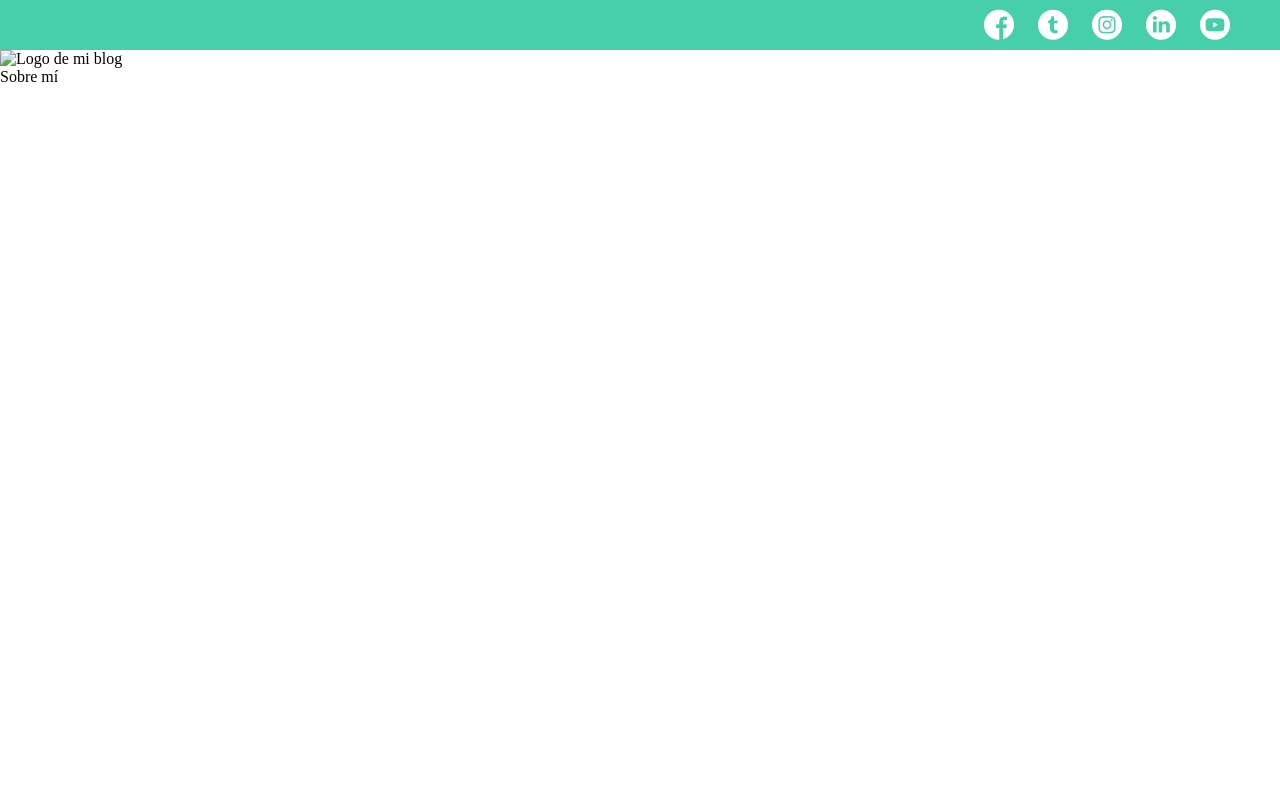
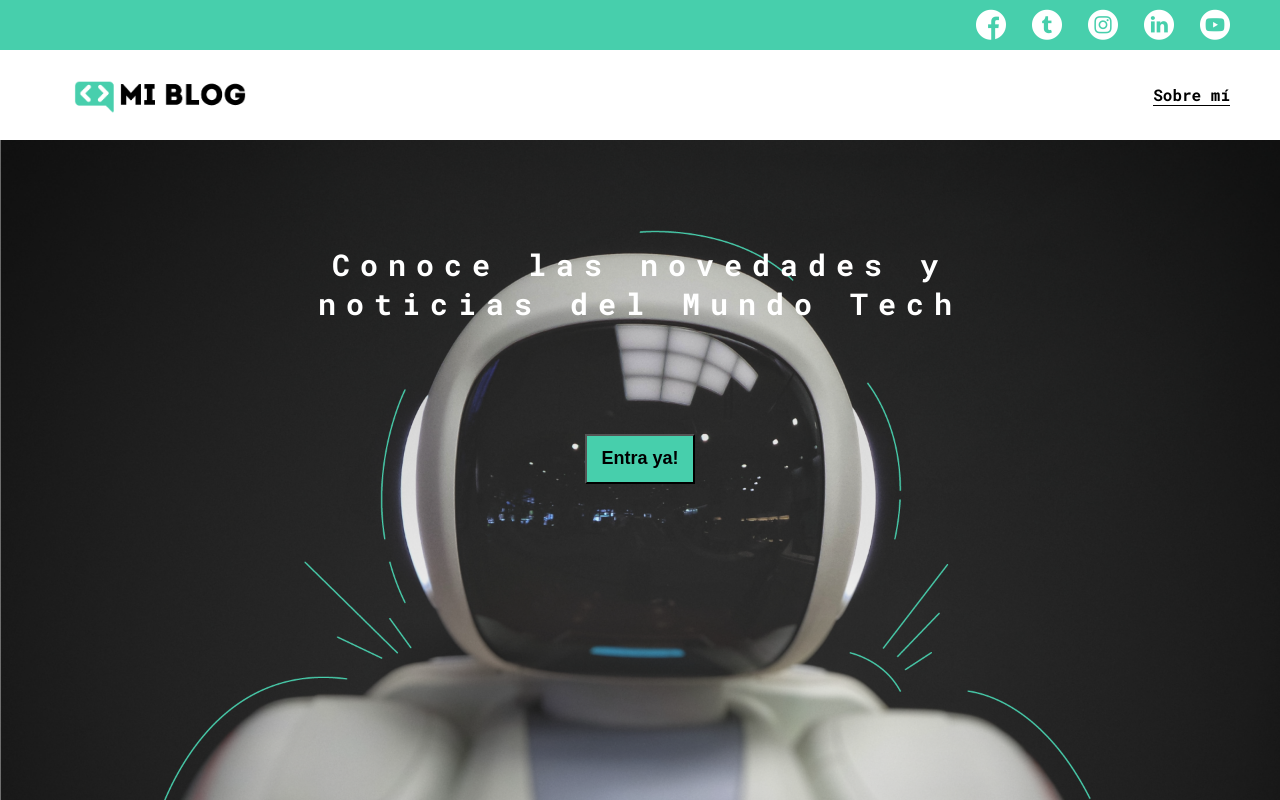
Before and after one commit to leslief10/CSS-layout-practice, a plain HTML site: page index.html in a window 1280 px wide. Drawn offline with Linux system fonts and the light colour scheme.

Commit message:
Finished the header and main

```diff
--- a/css/main.css
+++ b/css/main.css
@@ -1,4 +1,8 @@
+@import url('https://fonts.googleapis.com/css2?family=Roboto+Mono:wght@400;500;700&family=Roboto+Slab:wght@400;700&family=Roboto:wght@400;500;700;900&display=swap');
+
+
 body {
+  font-family: 'Roboto Mono', monospace;
   margin: 0;
   padding: 0;
   position: fixed;
@@ -6,6 +10,10 @@ body {
   bottom: 0;
   left: 0;
   right: 0;
+}
+
+html {
+  font-size: 62.5%;
 }
 
 a {
@@ -34,3 +42,68 @@ header .header-icons-container .icons {
 header .icons span {
   color: white;
 }
+
+nav {
+  display: grid;
+  grid-template-columns: repeat(2, 1fr);
+}
+
+nav .nav-logo-container {
+  margin-left: 50px;
+}
+
+nav .nav-logo-container img {
+  width: 220px;
+  margin-top: 10px;
+}
+
+nav .profile-link {
+  display: flex;
+  align-items: center;
+  justify-content: flex-end;
+  margin-right: 50px;
+}
+
+nav .profile-link a {
+  font-weight: bold;
+  font-size: 1.6rem;
+  color: black;
+  border-bottom: 1px solid black;
+}
+
+.home-main {
+  display: grid;
+  grid-template-columns: 1fr 4fr 1fr;
+  height: calc(100vh - 140px);
+  background: url('../assets/img/Cover.png') no-repeat center/cover;
+}
+
+.home-main section {
+  display: grid;
+  grid-column: 2;
+  justify-items: center;
+  height: 350px;
+  margin-top: 80px;
+}
+
+.home-main-text {
+  font-family: 'Roboto Mono', monospace;;
+  font-size: 3rem;
+  font-weight: 700;
+  letter-spacing: 1rem;
+  text-align: center;
+  color: white;
+}
+
+.home-main-button {
+  display: grid;
+  align-items: center;
+  width: 110px;
+  height: 50px;
+  background-color: #47cfac;
+}
+
+.home-main-button a {
+  font-size: 1.8rem;
+  font-weight: 700;
+}
--- a/index.html
+++ b/index.html
@@ -21,7 +21,7 @@
     </section>
     <nav>
       <section class="nav-logo-container">
-        <a href="/"><img src="/" alt="Logo de mi blog"></a>
+        <a href="/"><img src="assets/img/Logo-negro.png" alt="Logo de mi blog"></a>
       </section>
       <section class="profile-link">
         <a href="perfil.html">Sobre mí</a>
@@ -29,4 +29,12 @@
     </nav>
   </header>
 </body>
+<main class="home-main">
+  <section>
+    <h1 class="home-main-text">Conoce las novedades y noticias del Mundo Tech</h1>
+    <button class="home-main-button">
+      <a href="blogs.html">Entra ya!</a>
+    </button>
+  </section>
+</main>
 </html>
```
Also changed, not shown: blog.html (+21 -1 lines), blogs.html (+21 -1 lines), perfil.html (+21 -1 lines).
